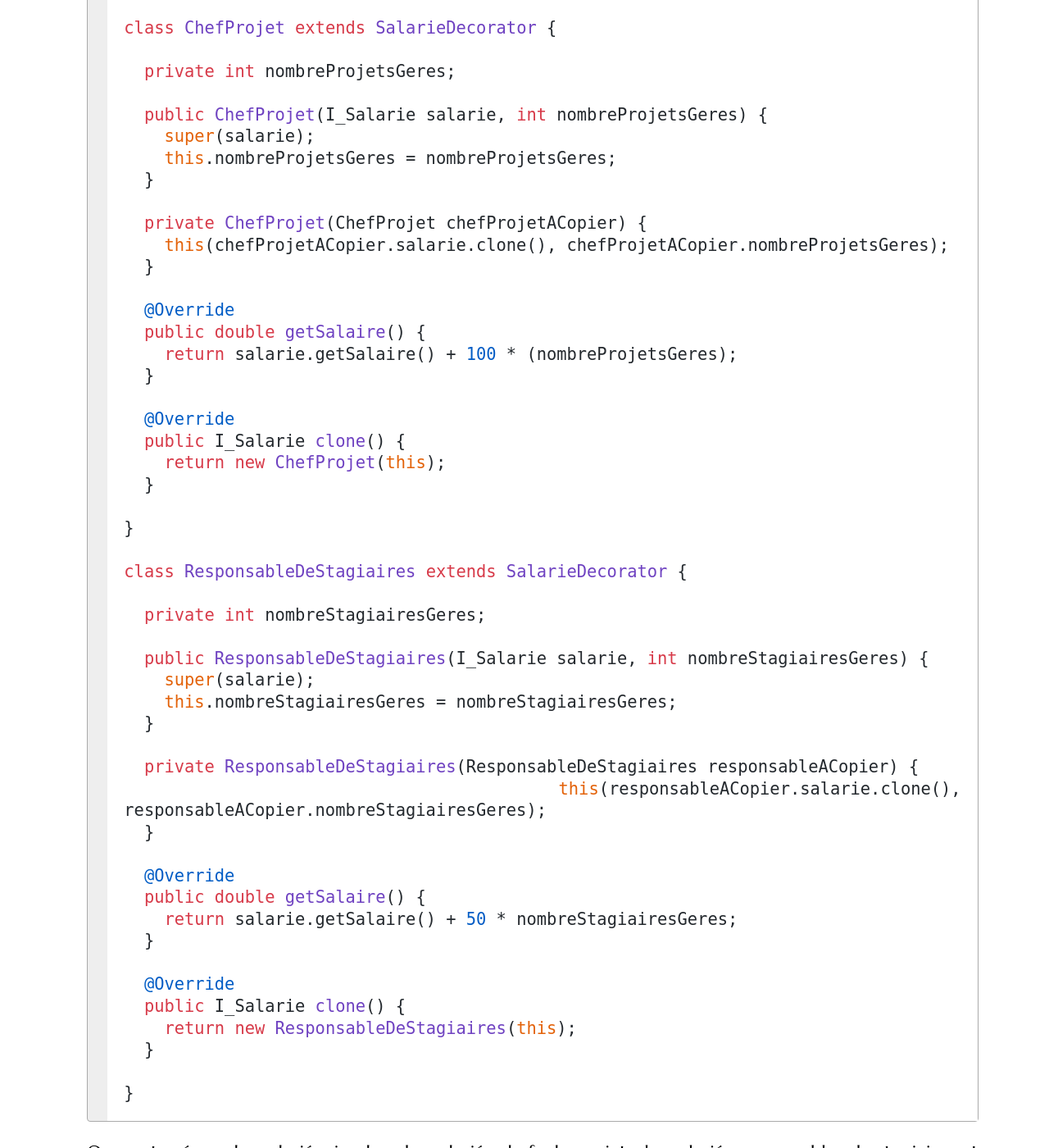
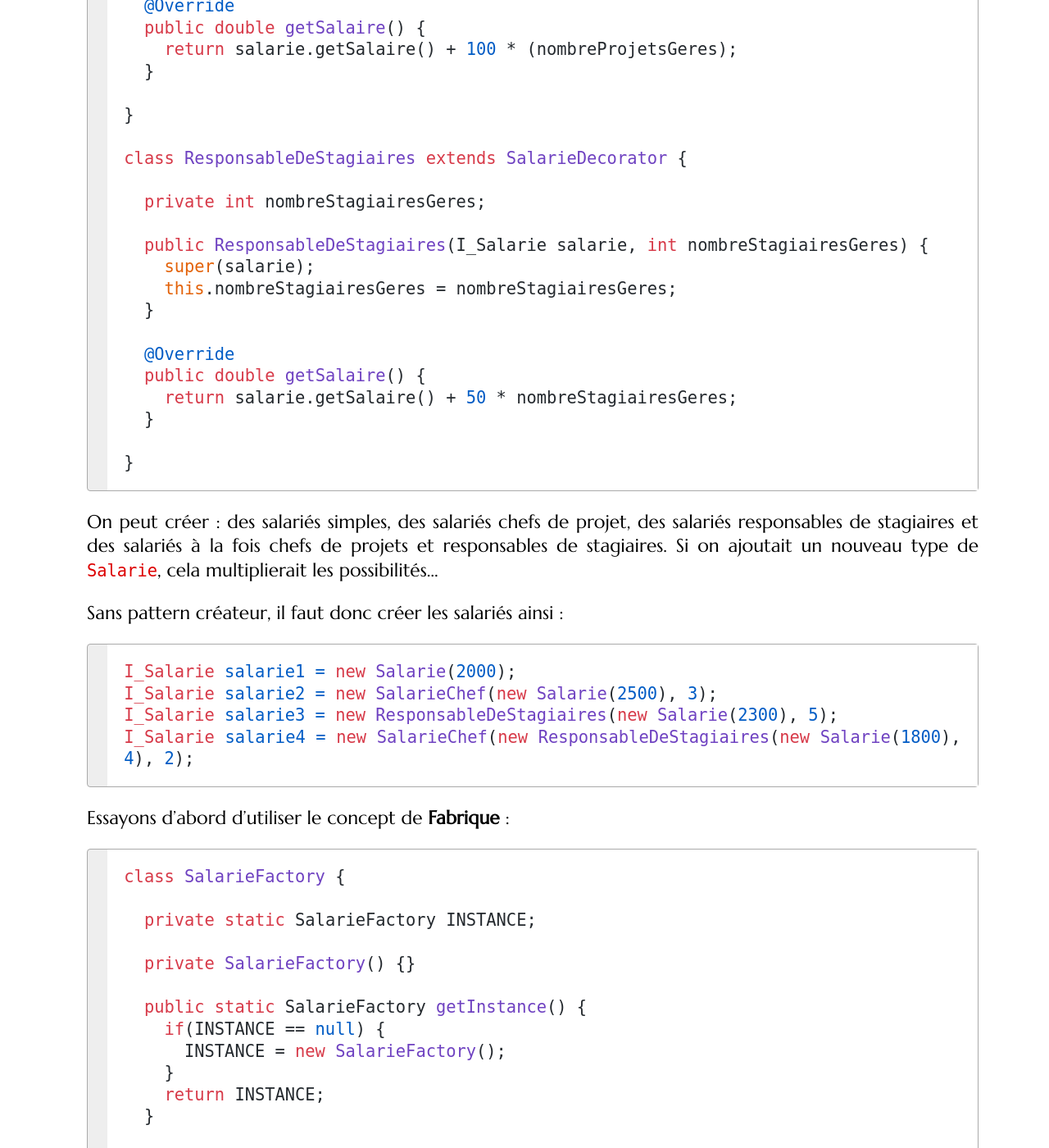
Before and after one commit to mgasquet/R304-QualiteDeveloppement, a Jekyll site: the page built from tutorials/tutorial4.md, in a window 1280 px wide and 1400 px high, scrolled down 71345 px. Shown: the whole window at 82% size. Built offline with Jekyll 4.4.1, drawn with Linux system fonts in a browser that asks for light colours; some web fonts are replaced; some of the changed text lies outside the part shown.

Commit message:
corrections mineures decorateur

````diff
--- a/tutorials/tutorial4.md
+++ b/tutorials/tutorial4.md
@@ -2001,8 +2001,6 @@ Reprenons l'exemple des salariés et essayons d'appliquer ces deux patterns :
 ```java
 interface I_Salarie {
   double getSalaire();
-  //Prototype
-  I_Salarie clone();
 }
 
 
@@ -2014,16 +2012,8 @@ class Salarie implements I_Salarie {
     this.salaire = salaire;
   }
 
-  private Salarie(Salarie salarieACopier) {
-    this(salarieACopier.salaire);
-  }
-
   public double getSalaire() {
     return salaire;
-  }
-
-  public I_Salarie clone() {
-    return new Salarie(this);
   }
 
 }
@@ -2045,18 +2035,9 @@ class ChefProjet extends SalarieDecorator {
     this.nombreProjetsGeres = nombreProjetsGeres;
   }
 
-  private ChefProjet(ChefProjet chefProjetACopier) {
-    this(chefProjetACopier.salarie.clone(), chefProjetACopier.nombreProjetsGeres);
-  }
-
   @Override
   public double getSalaire() {
     return salarie.getSalaire() + 100 * (nombreProjetsGeres);
-  }
-
-  @Override
-  public I_Salarie clone() {
-    return new ChefProjet(this);
   }
 
 }
@@ -2070,18 +2051,9 @@ class ResponsableDeStagiaires extends SalarieDecorator {
     this.nombreStagiairesGeres = nombreStagiairesGeres;
   }
 
-  private ResponsableDeStagiaires(ResponsableDeStagiaires responsableACopier) {
-    this(responsableACopier.salarie.clone(), responsableACopier.nombreStagiairesGeres);
-  }
-
   @Override
   public double getSalaire() {
     return salarie.getSalaire() + 50 * nombreStagiairesGeres;
-  }
-
-  @Override
-  public I_Salarie clone() {
-    return new ResponsableDeStagiaires(this);
   }
 
 }
@@ -2178,7 +2150,7 @@ class SalarieBuilder {
   }
 
   public I_Salarie build() {
-    return salarie.clone();
+    return salarie;
   }
 
 }
````
